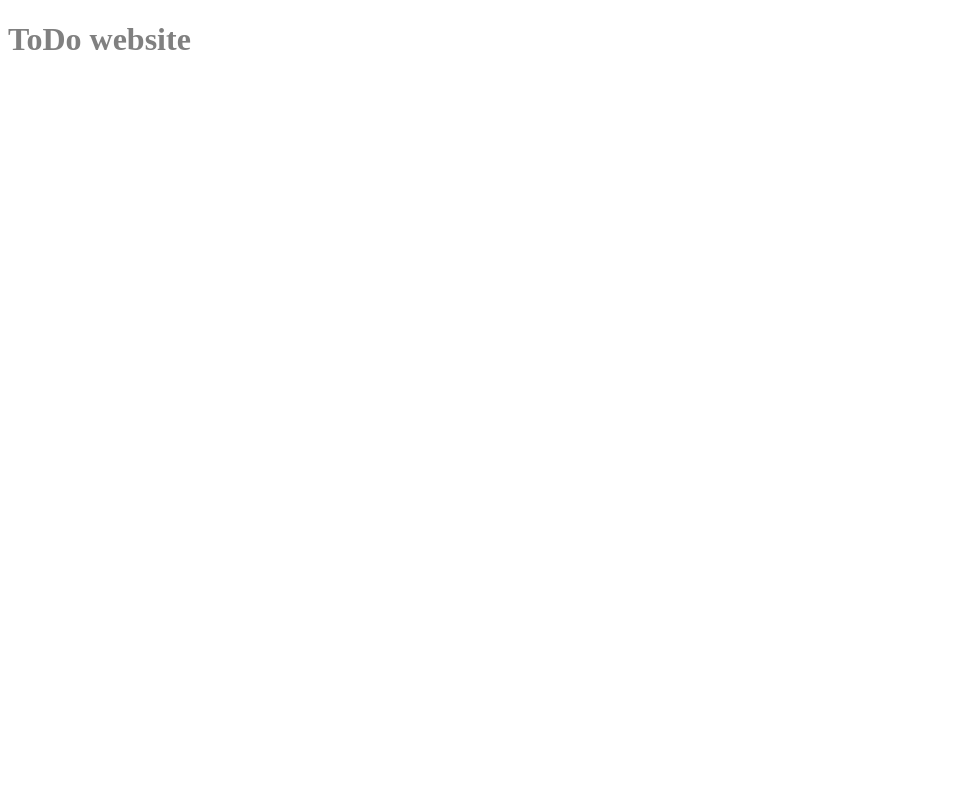
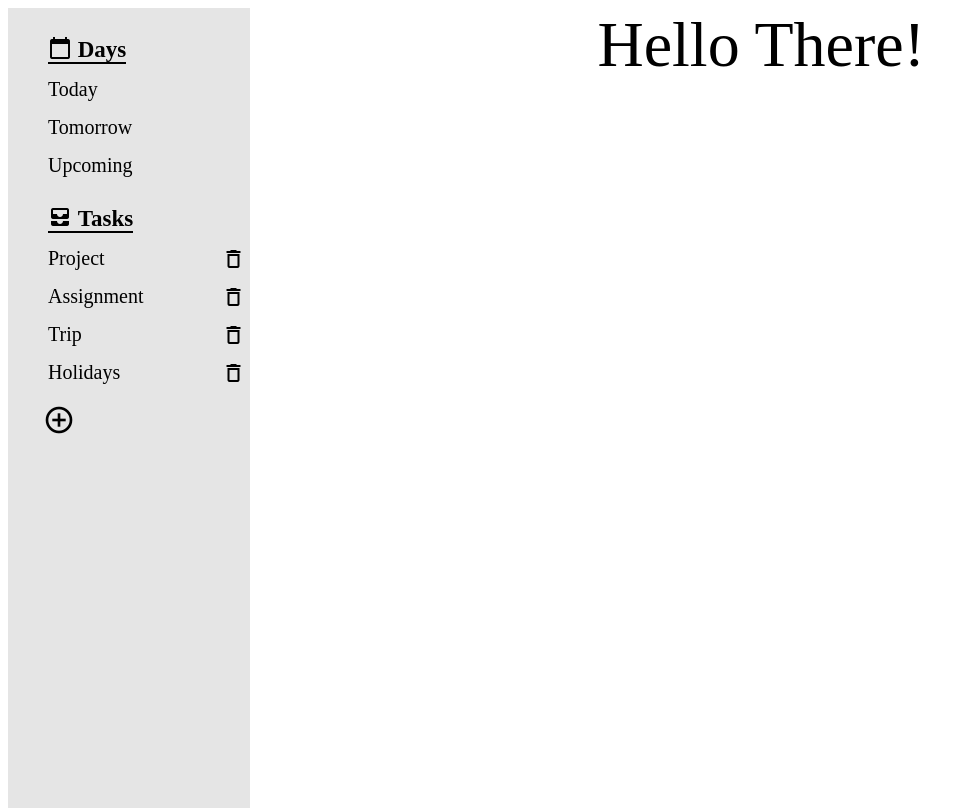
Before and after one commit to Kn0wn-Un/ToDo, a plain HTML site: page index.html in a window 1280 px wide. Shown: the whole page, without its empty margins (0-974 px from the left). Drawn offline with Linux system fonts and the light colour scheme.

Commit message:
Nav styling

```diff
--- a/index.html
+++ b/index.html
@@ -3,10 +3,36 @@
     <head>
 	<meta charset="UTF-8">
         <title>Todo</title>
+        <link href="https://fonts.googleapis.com/icon?family=Material+Icons"
+      rel="stylesheet">
         <link rel="stylesheet" href="styles.css">
     </head>
     <body>
-        <h1>ToDo website</h1>
+        <div class="nav">
+            <ul>
+                <lh>
+                    <div class="material-icons md-lh">calendar_today</div>
+                    <strong> Days</strong>
+                </lh>
+                <li>Today</li>
+                <li>Tomorrow</li>
+                <li>Upcoming</li>
+            </ul>
+            <ul>
+                <lh>
+                    <div class="material-icons md-lh">all_inbox</div>
+                    <strong> Tasks</strong>
+                </lh>
+                <li>Project <div class="material-icons md-del">delete_outline</div></li>
+                <li>Assignment <div class="material-icons md-del">delete_outline</div></li>
+                <li>Trip <div class="material-icons md-del">delete_outline</div></li>
+                <li>Holidays <div class="material-icons md-del">delete_outline</div></li>
+            </ul>
+            <div class="material-icons md-32">add_circle_outline</div>
+        </div>
+        <div class="main">
+            <div class="greeting">Hello There!</div>
+        </div>
         <script async src="main.js"></script>
     </body>
 </html>
--- a/styles.css
+++ b/styles.css
@@ -1,3 +1,50 @@
 h1{
-    color: grey;
+    color: rgba(0, 0, 0, 0.5);
 }
+html{
+    height: 100%;
+}
+body{
+    display: flex;
+    flex-direction: row;
+    height: 100%;
+    font-size: 20px;
+}
+.material-icons.md-32 {
+    font-size: 32px;
+    margin-left: 35px;
+}
+.material-icons.md-lh {
+    position: relative;
+    top: 3px;
+}
+.material-icons.md-del {
+    position: relative;
+    float: right;
+    right: 5px;
+}
+.nav{
+    background-color:rgb(229, 229, 229);
+    width: 300px;
+    overflow: auto;
+}
+.nav lh{
+    border-bottom: 2px solid black;
+    font-size: 23px;
+}
+.nav ul{
+    margin-top: 25px;
+    list-style: none;
+}
+.nav li{
+    margin-top: 15px;
+    cursor: pointer;
+}
+.main{
+    width: 100%;
+    text-align: center;
+    overflow: auto;
+}
+.greeting{
+    font-size: 64px;
+}
```
